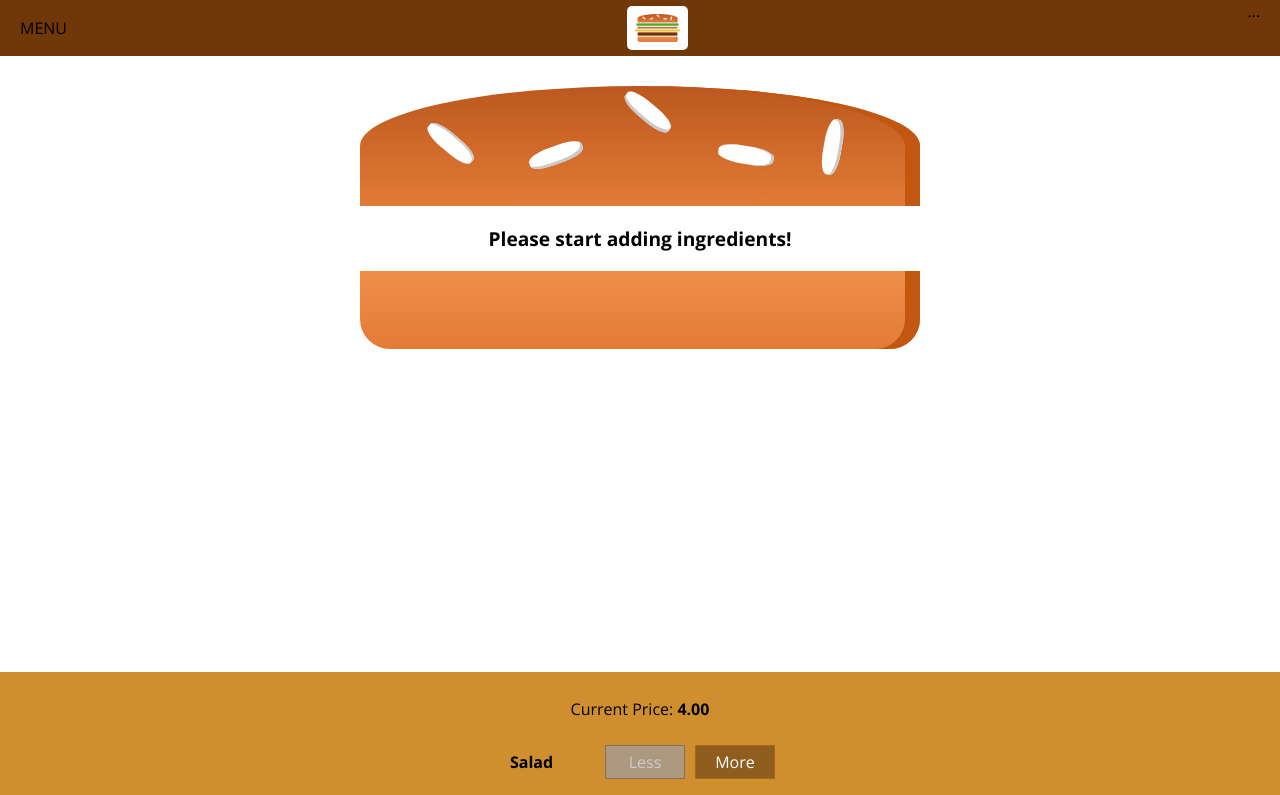
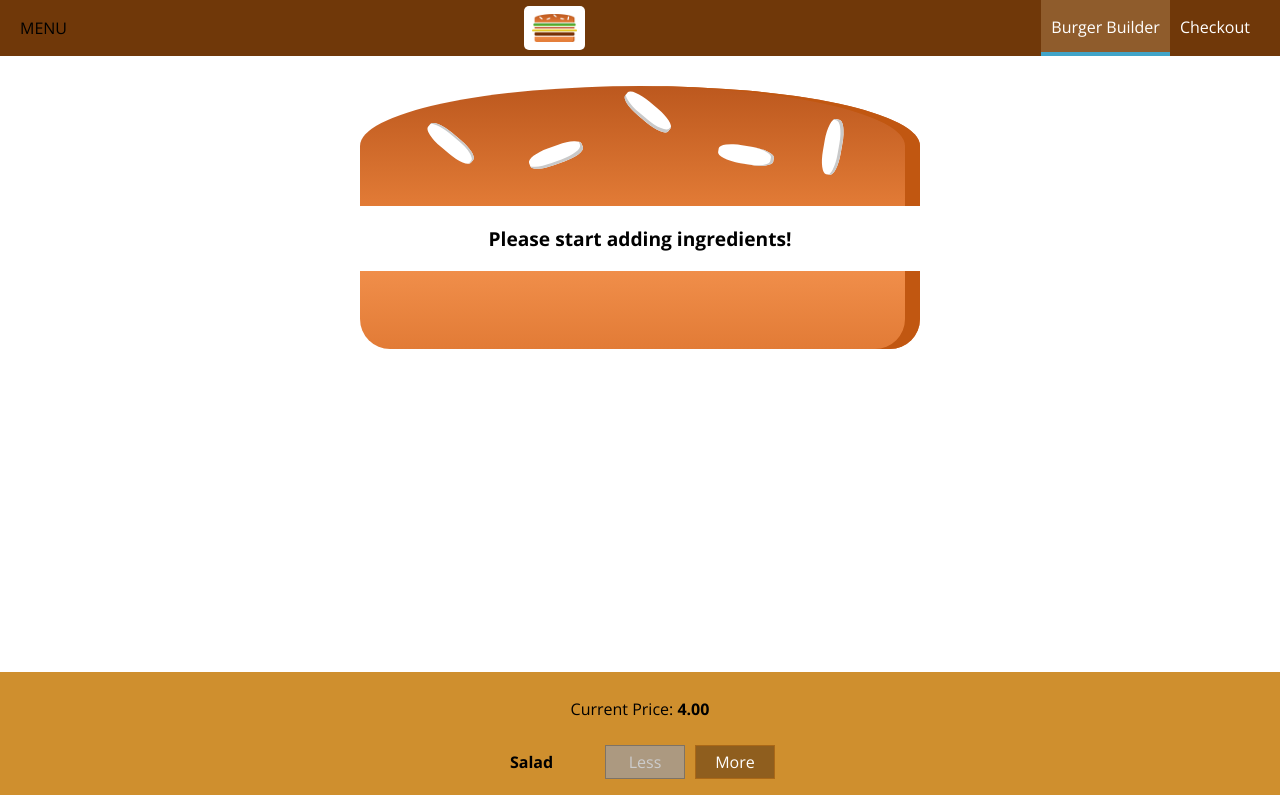
Before and after one commit to andreglegg/react-bugerbuilder, a React app: page / in a window 1280 px wide. Shown: the top 795 px of the page. Built offline with nearby package versions, Linux system fonts and the light colour scheme.

Commit message:
Added navigation for the toolbar component

```diff
--- /dev/null
+++ b/src/components/Navigation/NavigationItems/NavigationItem/NavigationItem.css
@@ -0,0 +1,25 @@
+.NavigationItem {
+    margin: 0;
+    box-sizing: border-box;
+    display: flex;
+    height: 100%;
+    align-items: center;
+}
+
+.NavigationItem a {
+    color: white;
+    text-decoration: none;
+    height: 100%;
+    padding: 16px 10px;
+    border-bottom: 4px solid transparent;
+    box-sizing: border-box;
+    display: block;
+}
+
+.NavigationItem a:hover,
+.NavigationItem a:active,
+.NavigationItem a.active {
+    background: #8F5C2C;
+    border-bottom: 4px solid #40A4C8;
+    color: white;
+}
--- /dev/null
+++ b/src/components/Navigation/NavigationItems/NavigationItem/NavigationItem.js
@@ -0,0 +1,16 @@
+import React from 'react';
+
+import classes from './NavigationItem.css'
+
+const navigationItem = (props) => {
+    return (
+        <li className={classes.NavigationItem}>
+            <a
+                href={props.link}
+                className={props.active ? classes.active : null}
+            >{props.children}</a>
+        </li>
+    );
+};
+
+export default navigationItem;
--- a/src/components/Navigation/NavigationItems/NavigationItems.css
+++ b/src/components/Navigation/NavigationItems/NavigationItems.css
@@ -0,0 +1,8 @@
+.NavigationItems {
+    margin: 0;
+    padding: 0;
+    list-style: none;
+    display: flex;
+    align-content: center;
+    height: 100%;
+}
--- a/src/components/Navigation/NavigationItems/NavigationItems.js
+++ b/src/components/Navigation/NavigationItems/NavigationItems.js
@@ -1,8 +1,12 @@
 import React from 'react';
 
-const navigationItems = () => (
-    <ul>
-        <li><a href="/">A Link</a></li>
+import classes from './NavigationItems.css'
+import NavigationItem from './NavigationItem/NavigationItem'
+
+const navigationItems = (props) => (
+    <ul className={classes.NavigationItems}>
+        <NavigationItem link="/" active>Burger Builder</NavigationItem>
+        <NavigationItem link="/">Checkout</NavigationItem>
     </ul>
 );
 
--- a/src/components/Navigation/Toolbar/Toolbar.js
+++ b/src/components/Navigation/Toolbar/Toolbar.js
@@ -2,13 +2,14 @@ import React from 'react';
 
 import classes from './Toolbar.css'
 import Logo from '../../Logo/Logo'
+import NavigationItems from '../NavigationItems/NavigationItems'
 
 const toolbar = (props) => (
     <header className={classes.Toolbar}>
         <div>MENU</div>
         <Logo/>
         <nav>
-            ...
+            <NavigationItems/>
         </nav>
     </header>
 );
--- a/src/index.js
+++ b/src/index.js
@@ -4,5 +4,6 @@ import './index.css';
 import App from './App';
 import registerServiceWorker from './registerServiceWorker';
 
+console.log('ReactJs version: ' + React.version);
 ReactDOM.render(<App />, document.getElementById('root'));
 registerServiceWorker();
```
